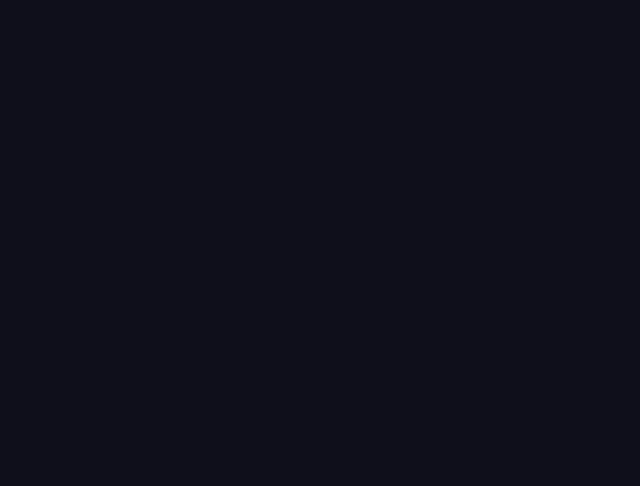
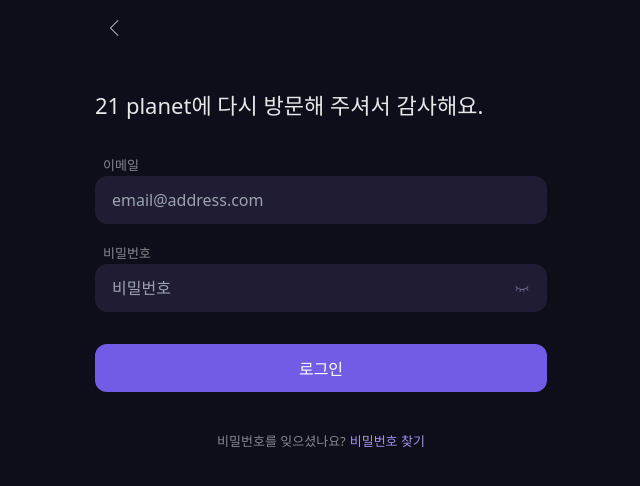
Before and after one commit to petercoco626/21planet_web, a Next.js app: page /login in a window 1280 px wide. Shown: the top 486 px of the page, without its empty margins (319-959 px from the left). Built offline with nearby package versions, Linux system fonts and the light colour scheme.

Commit message:
[feat] login page

```diff
--- a/app/(pages)/login/page.tsx
+++ b/app/(pages)/login/page.tsx
@@ -1,3 +1,13 @@
+import { AskingForgetPassword } from '@/components/login/asking-forget-password';
+import { LoginHeader } from '@/components/login/header';
+import { LoginForm } from '@/components/login/login-form';
+
 export default function LoginPage() {
-  return <div></div>;
+  return (
+    <main className="px-6 pb-6 w-full h-full box-border">
+      <LoginHeader />
+      <LoginForm />
+      <AskingForgetPassword />
+    </main>
+  );
 }
--- /dev/null
+++ b/components/login/asking-forget-password.tsx
@@ -0,0 +1,28 @@
+'use client';
+
+import { useRouter } from 'next/navigation';
+import { Button } from '../base/button';
+import { pathname } from '@/constants/path';
+
+export function AskingForgetPassword() {
+  const route = useRouter();
+
+  const handleFindPasswordButtonClick = () => {
+    route.push(pathname.FORGET_PASSWORD);
+  };
+
+  return (
+    <div className="flex justify-center items-center gap-1 mt-7">
+      <span className="text-s_light text-white-0.5">
+        비밀번호를 잊으셨나요?
+      </span>
+      <Button
+        variant="text"
+        size="middle"
+        onClick={handleFindPasswordButtonClick}
+      >
+        비밀번호 찾기
+      </Button>
+    </div>
+  );
+}
--- /dev/null
+++ b/components/login/header.tsx
@@ -0,0 +1,19 @@
+'use client';
+
+import { useRouter } from 'next/navigation';
+import { GoBackButton } from '../common/go-back-button';
+import { pathname } from '@/constants/path';
+
+export function LoginHeader() {
+  const route = useRouter();
+
+  const handleGoBackButtonClick = () => {
+    route.push(pathname.WORK_THROUGH);
+  };
+
+  return (
+    <div className="w-full h-14 py-2 box-border mb-8">
+      <GoBackButton onClickGobackButton={handleGoBackButtonClick} />
+    </div>
+  );
+}
--- /dev/null
+++ b/components/login/login-form.tsx
@@ -0,0 +1,111 @@
+'use client';
+
+import { FormProvider, useForm } from 'react-hook-form';
+import { Input } from '../base/input';
+import { Button } from '../base/button';
+import { useQueryClient } from '@tanstack/react-query';
+import { useSignIn } from '@/hooks/api/auth';
+import { SignInResponse } from '@/types/api/auth';
+import axios from 'axios';
+import { useRouter } from 'next/navigation';
+import { setCookie } from '@/libs/cookie';
+import { pathname } from '@/constants/path';
+import { Toast } from '../base/toast';
+import { useState } from 'react';
+import { useToggle } from '@/hooks/use-toggle';
+
+interface LoginFormValue {
+  email: string;
+  password: string;
+}
+
+export function LoginForm() {
+  const route = useRouter();
+
+  const { mutate: signInMutate } = useSignIn();
+
+  const [loginErrorMessage, setLoginErrorMessage] = useState('');
+
+  const { toggle, handleToggleOff, handleToggleOn } = useToggle();
+
+  const LoginFormMethods = useForm<LoginFormValue>({
+    mode: 'onSubmit',
+    defaultValues: {
+      password: '',
+      email: '',
+    },
+  });
+
+  const { handleSubmit } = LoginFormMethods;
+
+  const handleNextButtonClick = ({ email, password }: LoginFormValue) => {
+    signInMutate(
+      {
+        email,
+        password,
+      },
+      {
+        onSuccess: ({ data }: SignInResponse) => {
+          axios.defaults.headers.common.Authorization = `Bearer ${data?.accessToken}`;
+          setCookie('21-pl-rf', data?.refreshToken || '', 30);
+          route.push(pathname.CHALLENGE);
+        },
+        onError: (error) => {
+          if (axios.isAxiosError(error)) {
+            setLoginErrorMessage(error.response?.data.message || '');
+            handleToggleOn();
+          }
+        },
+      }
+    );
+  };
+
+  return (
+    <FormProvider {...LoginFormMethods}>
+      <form
+        className="w-full h-[calc(100%-56px])"
+        autoComplete="off"
+        onSubmit={handleSubmit((LoginFormValue) => {
+          handleNextButtonClick(LoginFormValue);
+        })}
+      >
+        <div className="mb-8">
+          <h1 className="text-xxl_light text-white-0.9  mb-1 break-keep">
+            21 planet에 다시 방문해 주셔서 감사해요.
+          </h1>
+        </div>
+        <Input
+          name="email"
+          type="text"
+          labelName="이메일"
+          placeholder={'email@address.com'}
+          required={{
+            value: true,
+            message: '이메일을 알려주세요',
+          }}
+          className="mb-4"
+        />
+        <Input
+          name="password"
+          type="password"
+          labelName="비밀번호"
+          placeholder={'비밀번호'}
+          required={{
+            value: true,
+            message: '비밀번호를 작성해주세요',
+          }}
+          className="mb-8"
+        />
+        <Button variant="primary" size="large" className="w-full">
+          로그인
+        </Button>{' '}
+        <Toast
+          message={loginErrorMessage}
+          classname="absolute bottom-6 left-1/2 -translate-x-1/2"
+          isToastOn={toggle}
+          onToastOff={handleToggleOff}
+        />
+      </form>
+    </FormProvider>
+  );
+}
--- a/components/work-through/Start21Planet.tsx
+++ b/components/work-through/Start21Planet.tsx
@@ -12,6 +12,10 @@
     route.push(pathname.SIGN_UP);
   };
 
+  const handleLoginButtonClick = () => {
+    route.push(pathname.LOGIN);
+  };
+
   return (
     <>
       <GradientButton
@@ -24,7 +28,7 @@
       </GradientButton>
       <div className="flex items-center gap-2 justify-center">
         <span className="text-s_light text-white-0.5">이미 계정이 있나요?</span>
-        <Button variant="text" size="middle">
+        <Button variant="text" size="middle" onClick={handleLoginButtonClick}>
           로그인
         </Button>
       </div>
```
